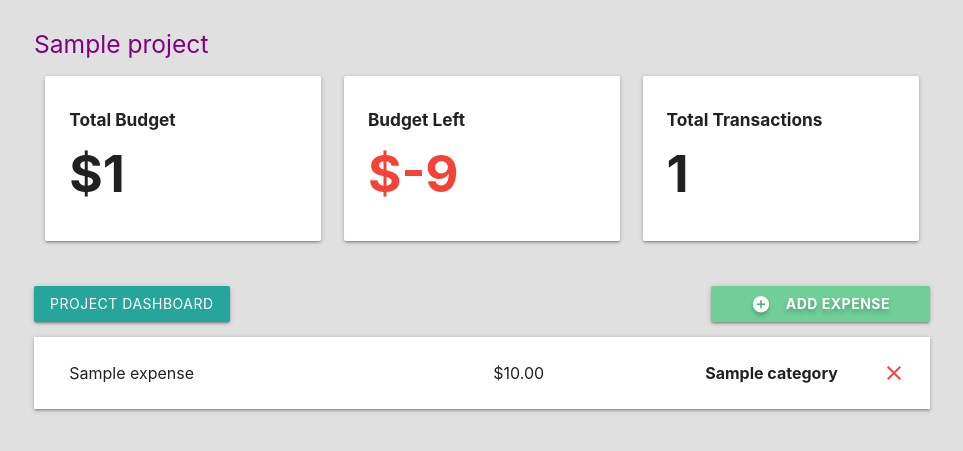
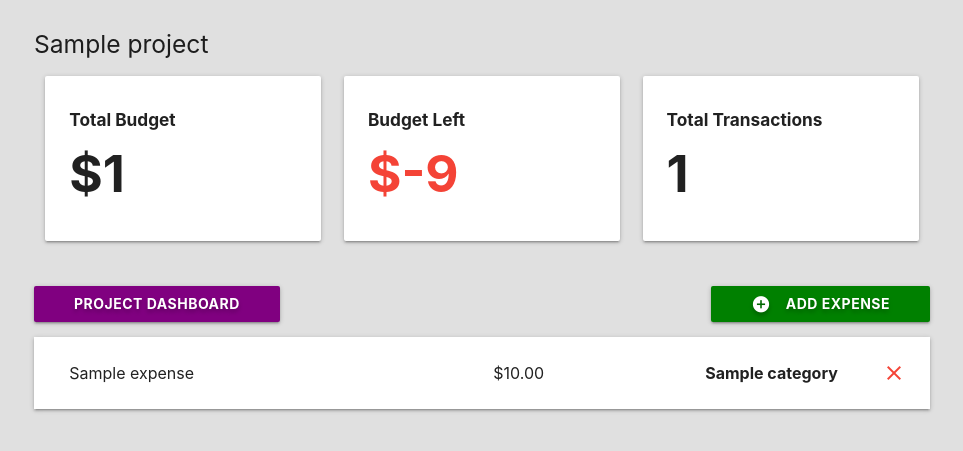
Before and after one commit to JessicaNolette/budget-application, a Django app: a page that uses budget/templates/budget/project-detail.html in a window 1280 px wide. Shown: the top 451 px of the page, without its empty margins (158-1121 px from the left). Run offline with Django 3.2, Linux system fonts and the light colour scheme; tables that the repository leaves empty hold one stand-in row (values such as "Sample post").

Commit message:
Styling edits

```diff
--- a/budget/static/css/styles.css
+++ b/budget/static/css/styles.css
@@ -15,16 +15,19 @@ html {
    margin: 0 !important;
 }
 
-hr {
-   padding: 20px;
+hr.header {
+   border: 10px solid purple;
+   margin-top: 15px;
 }
+
+
 
 /* Project list (no projects)*/
 
 .noproject-wrapper {
-   margin-top: 250px;
+   margin-top: 50px;
    padding: 80px 0px;
-   border: 6px solid #9e9e9e;
+   border: 6px solid purple;
    border-style: dashed;
 }
 
@@ -50,10 +53,10 @@ form ul li.category {
    margin: 15px 0px;
 }
 
-.section-stats h5 {
-   color: purple;
-   margin-right: 5px;
+.card-panel h5 {
+   padding: 0px 0px 15px;
 }
+
 
 @media(max-width: 992px) {
    .section-stats h1 {
@@ -61,18 +64,24 @@ form ul li.category {
    }
 }
 
-
-
-
-
 /* Project detail expenses */
 
 .section-expenses button {
    padding: 0px 40px;
    font-weight: bold;
    text-shadow: 0px 3px 4px rgba(0, 0, 0, .25);
-   background-color: #6FCF97;
+   background-color: green;
+
 }
+
+.section-expenses a.btn.pd {
+   padding: 0px 40px;
+   font-weight: bold;
+   text-shadow: 0px 3px 4px rgba(0, 0, 0, .25);
+   background-color: purple;
+}
+
+
 
 .section-expenses .expense {
    font-size: 16px;
--- a/budget/templates/budget/project-detail.html
+++ b/budget/templates/budget/project-detail.html
@@ -5,7 +5,7 @@
 
     <section class="section section-stats">
         <div class="row">
-            <h5>{{ project.name }}</h5>
+            <h5 class="project-name">{{ project.name }}</h5>
 
             <div class="col s12 m12 l4">
                 <div class="card-panel">
@@ -44,7 +44,7 @@
                 <i class="material-icons white-text left">add_circle</i>
                 Add Expense
             </button>
-            <a href="{% url 'list' %}" class="btn">Project Dashboard</a>
+            <a href="{% url 'list' %}" class="btn pd">Project Dashboard</a>
         </div>
 
         <ul class="z-depth-1">
@@ -194,6 +194,24 @@
       })
       window.location.reload()
     }
+
+    function deleteExpense(e){
+
+      let id = e.dataset.id
+      e.closest('li').remove()
+
+      fetch('', {
+        method: 'DELETE',
+        headers: {
+          'X-CSRFToken': '{{ csrf_token }}'
+        },
+        body: JSON.stringify({
+          'id': id
+        }),
+        credentials: 'same-origin',
+      })
+      window.location.reload()
+    }
     </script>
 
 
--- a/budget/templates/budget/project-list.html
+++ b/budget/templates/budget/project-list.html
@@ -8,7 +8,7 @@
     <i class="material-icons white-text left">add_circle</i>
     <span class="bold">Add New Project</span>
   </a>
-  <hr>
+  <hr class="header">
 
   <div class="row">
     {% for project in project_list %}
```
Also changed, not shown: db.sqlite3.
